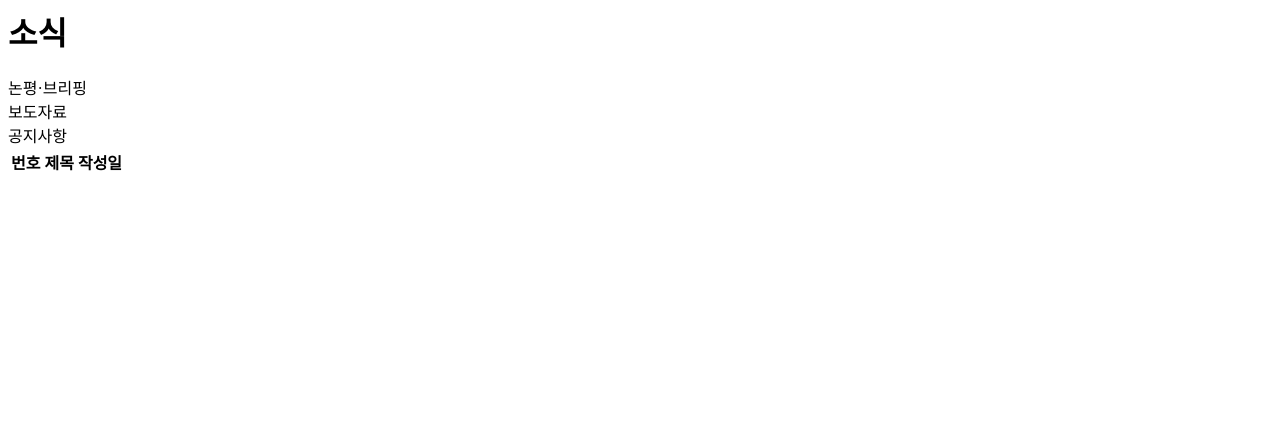
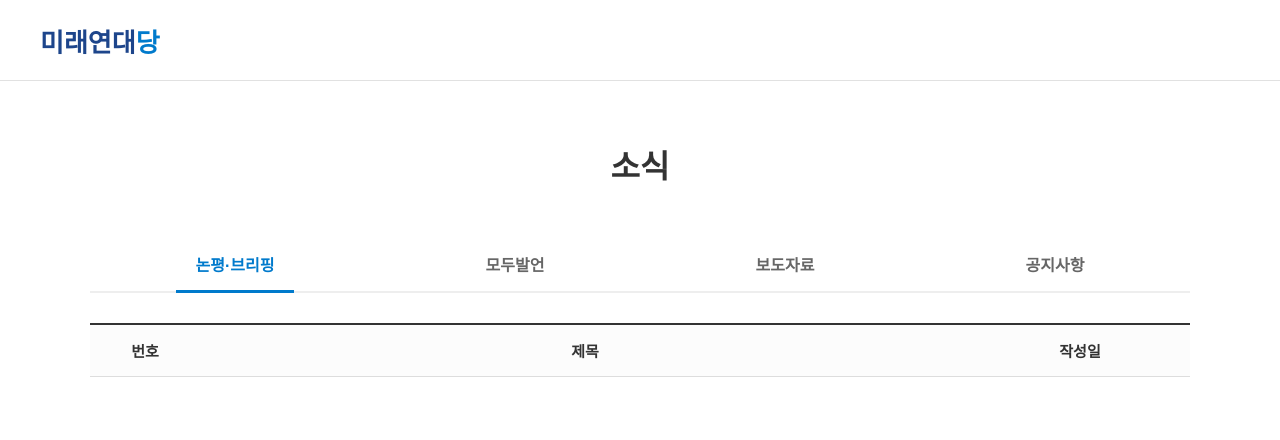
Before and after one commit to jaeyeong-11/PARTY_EX, a website: page public/news.html in a window 1280 px wide. Drawn offline with Linux system fonts and the light colour scheme; no server answers; a web font is replaced by a local one.

Commit message:
Update news.html

```diff
--- a/public/news.html
+++ b/public/news.html
@@ -1,7 +1,61 @@
-<div class="section">
+<!DOCTYPE html>
+<html lang="ko">
+<head>
+    <meta charset="UTF-8">
+    <meta name="viewport" content="width=device-width, initial-scale=1.0">
+    <title>소식 - 미래연대당</title>
+    <link href="https://fonts.googleapis.com/css2?family=Pretendard:wght@400;700&display=swap" rel="stylesheet">
+    <style>
+        :root {
+            --brand-blue: #007acc;
+            --brand-navy: #1d458b;
+            --bg-light: #f8f9fa;
+        }
+
+        body { font-family: 'Pretendard', sans-serif; margin: 0; background: #white; color: #333; }
+
+        /* 1. 상단 바 (index.html과 동일하게) */
+        .main-header { height: 80px; border-bottom: 1px solid #e1e1e1; display: flex; align-items: center; justify-content: center; }
+        .nav-container { width: 100%; max-width: 1200px; padding: 0 20px; display: flex; justify-content: space-between; align-items: center; }
+        .logo { font-size: 26px; font-weight: 800; text-decoration: none; }
+        .logo-main { color: var(--brand-navy); }
+        .logo-point { color: var(--brand-blue); }
+
+        /* 2. 소식 섹션 디자인 */
+        .container { max-width: 1100px; margin: 60px auto; padding: 0 20px; text-align: center; }
+        h1 { font-size: 32px; margin-bottom: 50px; }
+
+        /* 탭 메뉴 스타일 */
+        .tabs { display: flex; justify-content: space-around; border-bottom: 2px solid #eee; margin-bottom: 30px; }
+        .tab { padding: 15px 20px; cursor: pointer; font-weight: bold; color: #666; position: relative; }
+        .tab.active { color: var(--brand-blue); }
+        .tab.active::after { content: ''; position: absolute; bottom: -2px; left: 0; width: 100%; height: 3px; background: var(--brand-blue); }
+
+        /* 게시판 테이블 스타일 */
+        .news-table { width: 100%; border-collapse: collapse; margin-top: 20px; }
+        .news-table th { padding: 15px; border-top: 2px solid #333; border-bottom: 1px solid #ddd; background: #fcfcfc; font-size: 15px; }
+        .news-table td { padding: 15px; border-bottom: 1px solid #eee; font-size: 15px; color: #444; }
+        .news-table tr:hover { background: #f9f9f9; } /* 마우스 올리면 색 변함 */
+
+        .cat-tag { color: var(--brand-blue); font-weight: bold; margin-right: 5px; }
+    </style>
+</head>
+<body>
+
+    <header class="main-header">
+        <nav class="nav-container">
+            <a href="/" class="logo">
+                <span class="logo-main">미래연대</span><span class="logo-point">당</span>
+            </a>
+        </nav>
+    </header>
+
+    <div class="container">
         <h1>소식</h1>
+
         <div class="tabs">
             <div class="tab active">논평·브리핑</div>
+            <div class="tab">모두발언</div>
             <div class="tab">보도자료</div>
             <div class="tab">공지사항</div>
         </div>
@@ -9,9 +63,9 @@
         <table class="news-table">
             <thead>
                 <tr>
-                <th>번호</th>
-                <th>제목</th>
-                <th>작성일</th>
+                    <th width="10%">번호</th>
+                    <th width="70%">제목</th>
+                    <th width="20%">작성일</th>
                 </tr>
             </thead>
             <tbody id="newsList">
@@ -20,19 +74,34 @@
     </div>
 
     <script>
+        // 페이지가 열리면 서버에서 데이터를 가져옵니다.
         window.onload = async function() {
-        const res = await fetch('/api/news');
-        const data = await res.json();
+            try {
+                const response = await fetch('/api/news');
+                const data = await response.json();
                 const list = document.getElementById('newsList');
 
-        data.forEach(item => {
+                if (data.length === 0) {
+                    list.innerHTML = "<tr><td colspan='3'>등록된 소식이 없습니다.</td></tr>";
+                    return;
+                }
+
+                data.forEach((item, index) => {
                     const date = new Date(item.created_at).toLocaleDateString();
                     list.innerHTML += `
                         <tr>
-                    <td>${item.id}</td>
-                    <td style="text-align:left;">[${item.category}] ${item.title}</td>
+                            <td>${data.length - index}</td>
+                            <td style="text-align:left;">
+                                <span class="cat-tag">[${item.category}]</span> ${item.title}
+                            </td>
                             <td>${date}</td>
-                </tr>`;
+                        </tr>
+                    `;
                 });
+            } catch (e) {
+                console.error("데이터 로딩 실패", e);
             }
+        };
     </script>
+</body>
+</html>
```
Lines whose indentation alone changed are shown as unchanged.
